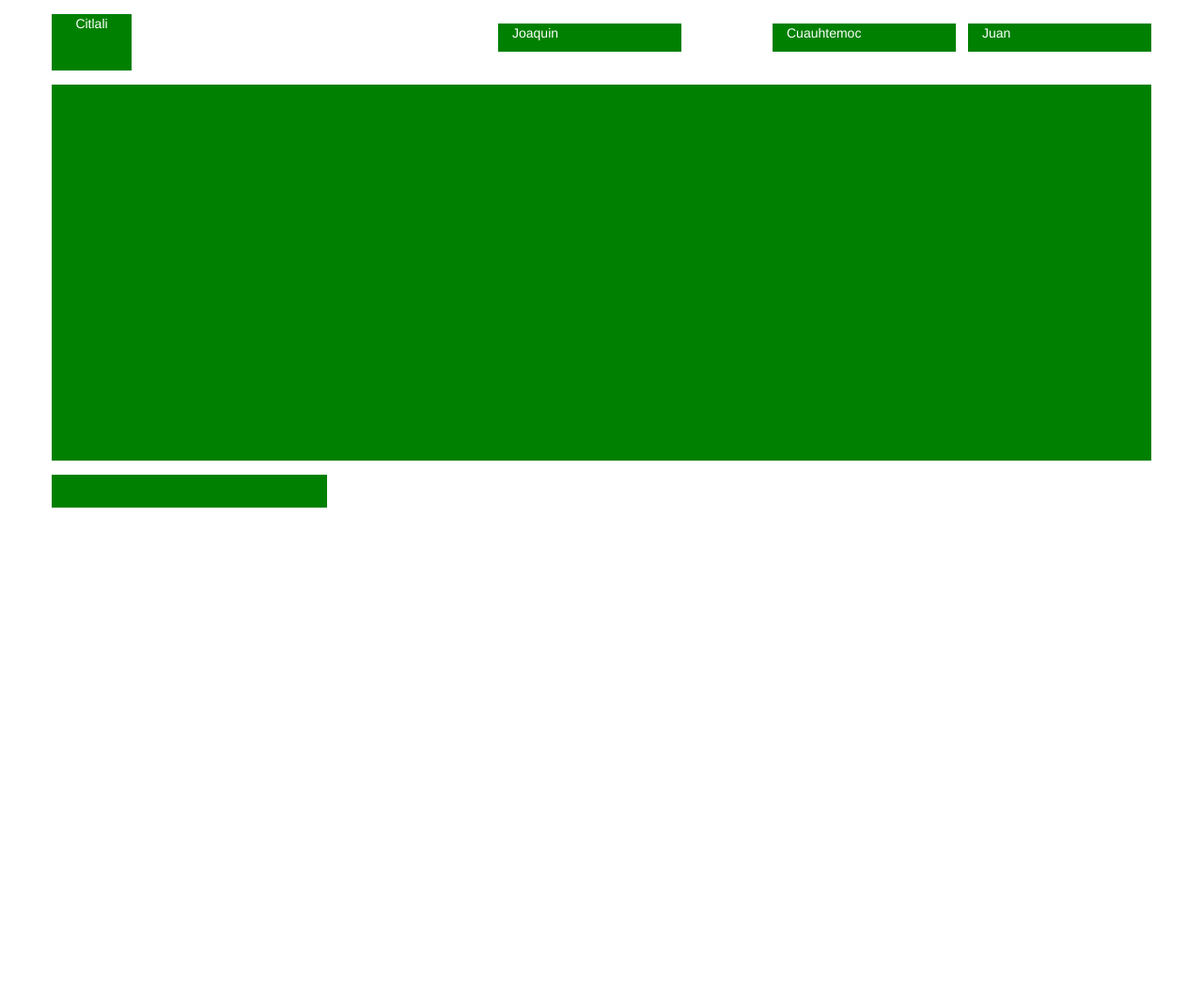
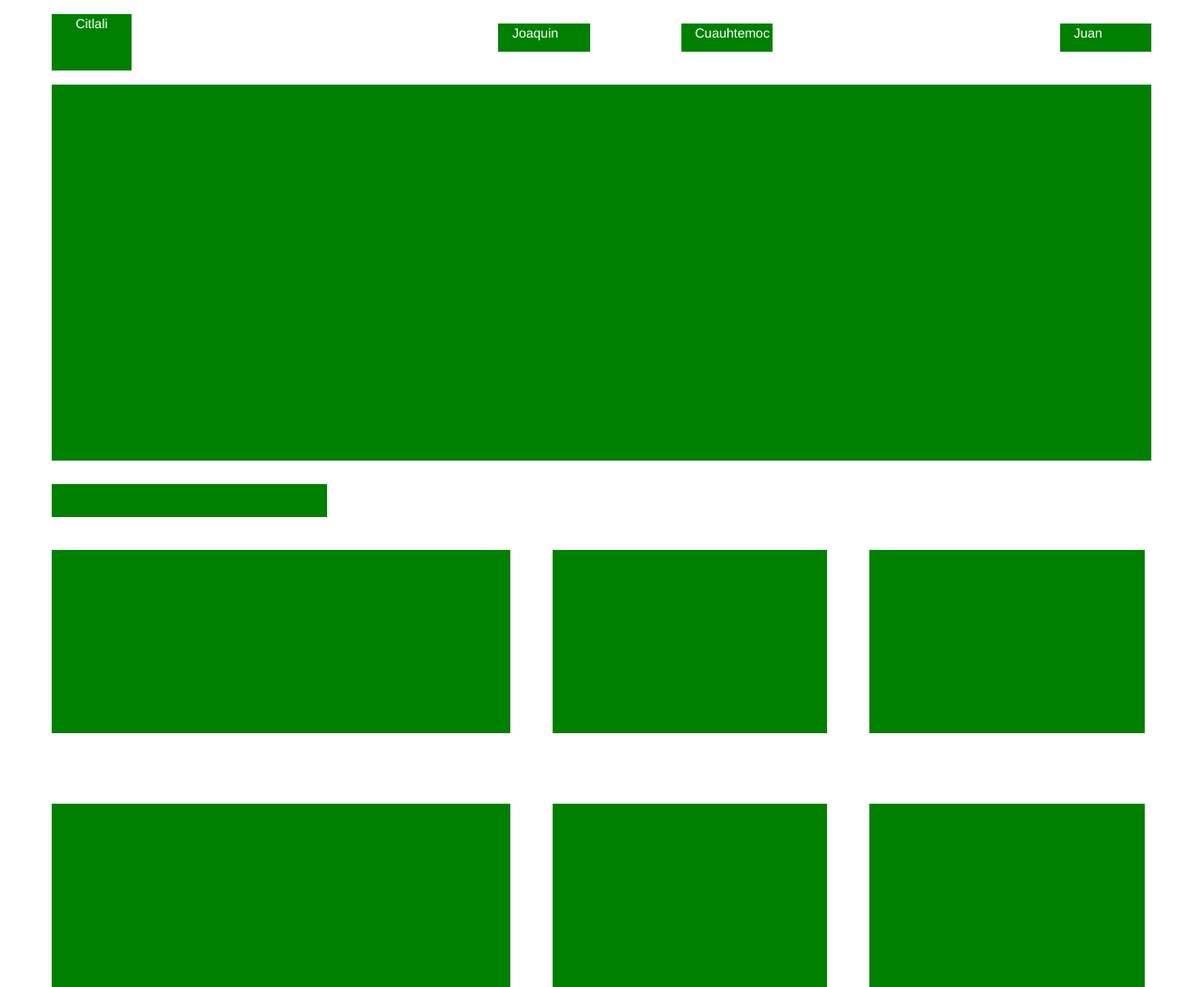
Before and after one commit to griseldaalvarez/day-four-take-home, a plain HTML site: page index.html in a window 1280 px wide. Shown: the whole page at 94% size. Before the commit the page ends 800 px from the top, so only its background shows below. Drawn offline with Linux system fonts and the light colour scheme.

Commit message:
created fourth and fifth row. each with three columns and created margin between first and second column and between second and third colomn

```diff
--- a/css/styles.css
+++ b/css/styles.css
@@ -37,6 +37,26 @@
 .third_row{
   background: green;
   height: 35px;
-  margin-top: 15px;
+  margin-top: 25px;
+}
 
+.new{
+  background-color: green;
+  height: 195px;
+  margin-top: 35px;
 }
+
+.second, .third{
+  margin-left: 45px;
+}
+
+.bottom{
+  margin-top: 45px;
+  background-color: green;
+  height: 195px;
+  margin-top: 75px;
+}
+
+.last{
+  margin-left: 45px;
+}
--- a/index.html
+++ b/index.html
@@ -13,9 +13,9 @@
 <div class="container">
  <div class="row">
    <div class="icon col-md-2">Citlali</div>
-   <div class="black right_first col-md-2 col-md-offset-4">Joaquin</div>
-   <div class="black right_second col-md-2">Cuauhtemoc</div>
-   <div class="black right_third col-md-2">Juan</div>
+   <div class="black right_first col-md-1 col-md-offset-4">Joaquin</div>
+   <div class="black right_second col-md-1">Cuauhtemoc</div>
+   <div class="black right_third col-md-1">Juan</div>
  </div>
 
  <div class="row">
@@ -26,6 +26,17 @@
    <div class="third_row col-md-3"></div>
  </div>
 
+ <div class="row">
+   <div class="new first col-md-5"></div>
+   <div class="new second col-md-3"></div>
+   <div class="new third col-md-3"></div>
+ </div>
+
+<div class="row">
+  <div class="bottom col-md-5"></div>
+  <div class="bottom last col-md-3"></div>
+  <div class="bottom last col-md-3"></div>
+</div>
 </div>
 </body>
 </html>
```
